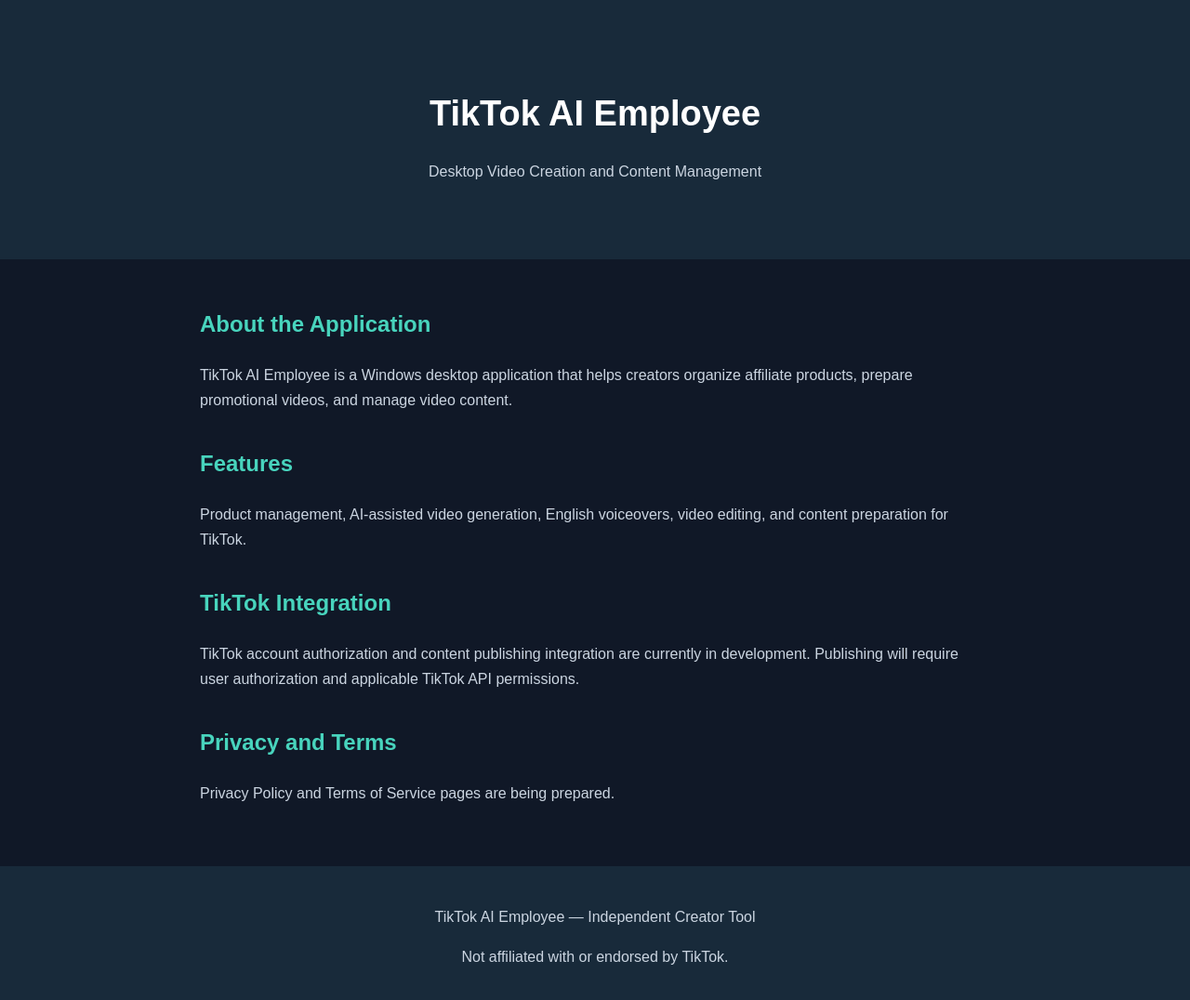
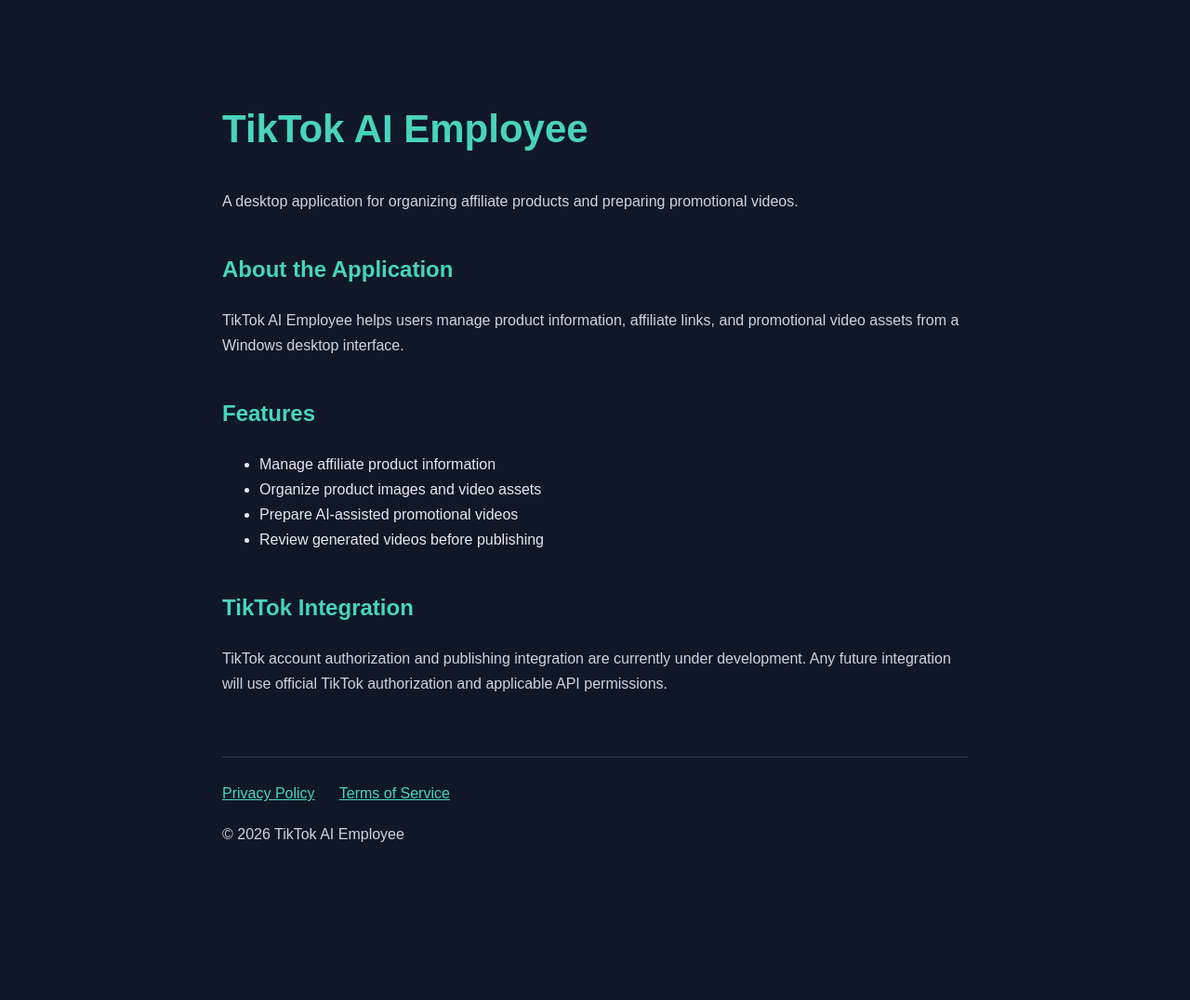
Before and after one commit to Heyhey0304/tiktok-ai-employee, a plain HTML site: page index.html in a window 1280 px wide. Shown: the whole page at 93% size. After the commit the page ends 1002 px from the top, so only its background shows below. Drawn offline with Linux system fonts and the light colour scheme.

Commit message:
Update index.html

```diff
--- a/index.html
+++ b/index.html
@@ -6,78 +6,68 @@
 <meta name="viewport" content="width=device-width, initial-scale=1">
 <title>TikTok AI Employee</title>
 <style>
-    body {
-      margin: 0;
-      font-family: Arial, sans-serif;
-      background: #101827;
-      color: white;
-      line-height: 1.7;
+*{box-sizing:border-box}
+body{
+  margin:0;
+  background:#101827;
+  color:#e2e8f0;
+  font-family:Arial,sans-serif;
+  line-height:1.7;
 }
-    header {
-      padding: 65px 20px;
-      text-align: center;
-      background: #182a3a;
+main{
+  max-width:850px;
+  margin:0 auto;
+  padding:75px 24px;
 }
-    h1 { font-size: 38px; margin-bottom: 10px; }
-    h2 { color: #48d4bd; }
-    p { color: #cbd5e1; }
-    main { max-width: 850px; margin: auto; padding: 30px 20px; }
-    section { margin-bottom: 35px; }
-    a { color: #48d4bd; }
-    footer {
-      text-align: center;
-      padding: 25px;
-      background: #182a3a;
+h1{font-size:42px;color:#48d4bd}
+h2{color:#48d4bd;margin-top:40px}
+p{color:#cbd5e1}
+a{color:#48d4bd}
+footer{
+  margin-top:65px;
+  padding-top:25px;
+  border-top:1px solid #334155;
 }
+footer a{margin-right:22px}
 </style>
 </head>
 <body>
-  <header>
+<main>
 <h1>TikTok AI Employee</h1>
-    <p>Desktop Video Creation and Content Management</p>
-  </header>
 
-  <main>
-    <section>
+<p>
+A desktop application for organizing affiliate
+products and preparing promotional videos.
+</p>
+
 <h2>About the Application</h2>
 <p>
-        TikTok AI Employee is a Windows desktop application
-        that helps creators organize affiliate products,
-        prepare promotional videos, and manage video content.
+TikTok AI Employee helps users manage product
+information, affiliate links, and promotional
+video assets from a Windows desktop interface.
 </p>
-    </section>
 
-    <section>
 <h2>Features</h2>
-      <p>
-        Product management, AI-assisted video generation,
-        English voiceovers, video editing, and content
-        preparation for TikTok.
-      </p>
-    </section>
+<ul>
+<li>Manage affiliate product information</li>
+<li>Organize product images and video assets</li>
+<li>Prepare AI-assisted promotional videos</li>
+<li>Review generated videos before publishing</li>
+</ul>
 
-    <section>
 <h2>TikTok Integration</h2>
 <p>
-        TikTok account authorization and content publishing
-        integration are currently in development.
-        Publishing will require user authorization and
-        applicable TikTok API permissions.
+TikTok account authorization and publishing
+integration are currently under development.
+Any future integration will use official
+TikTok authorization and applicable API permissions.
 </p>
-    </section>
-
-    <section>
-      <h2>Privacy and Terms</h2>
-      <p>
-        Privacy Policy and Terms of Service pages
-        are being prepared.
-      </p>
-    </section>
-  </main>
 
 <footer>
-    <p>TikTok AI Employee — Independent Creator Tool</p>
-    <p>Not affiliated with or endorsed by TikTok.</p>
+<a href="privacy.html">Privacy Policy</a>
+<a href="terms.html">Terms of Service</a>
+<p>© 2026 TikTok AI Employee</p>
 </footer>
+</main>
 </body>
 </html>
```
Lines whose indentation alone changed are shown as unchanged.
